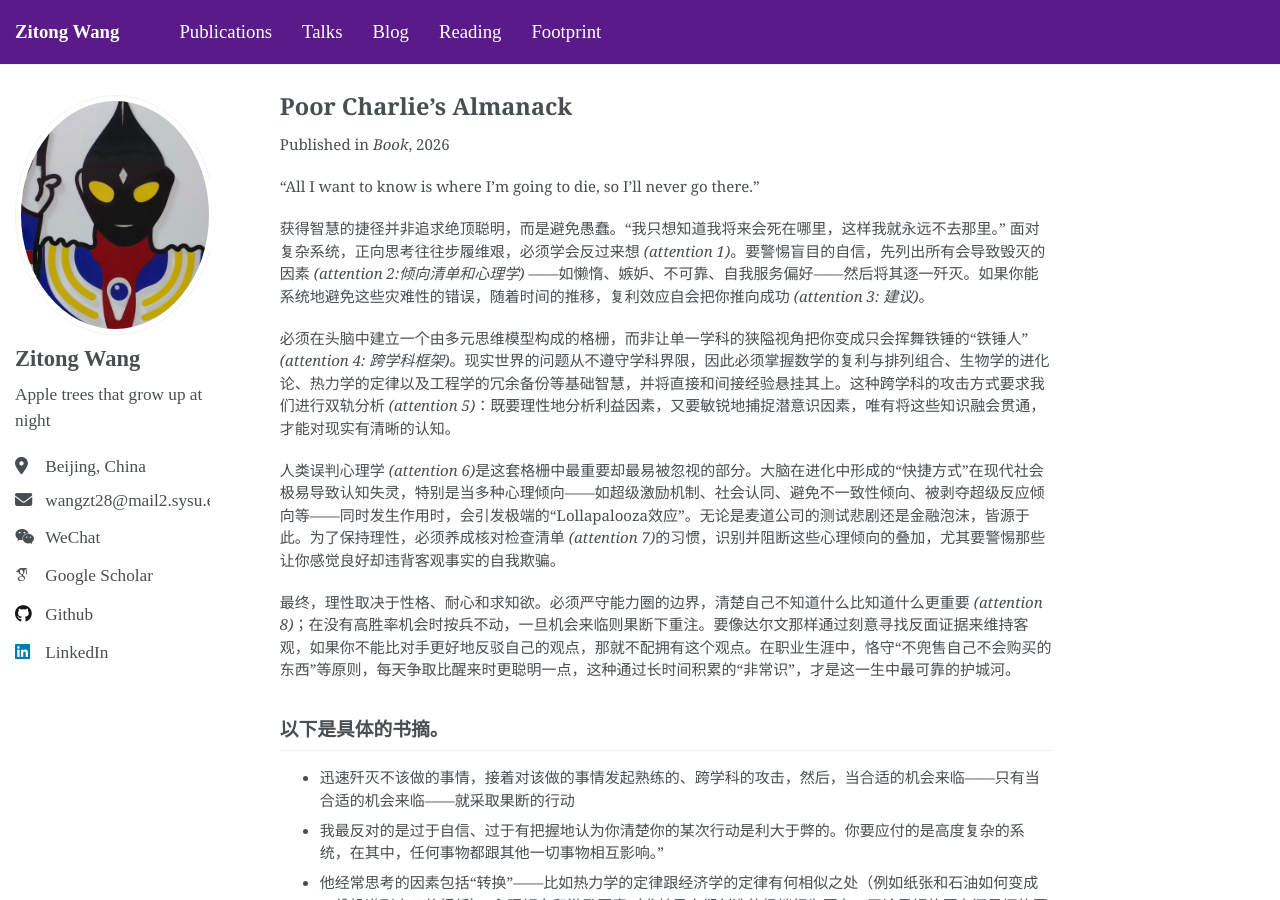
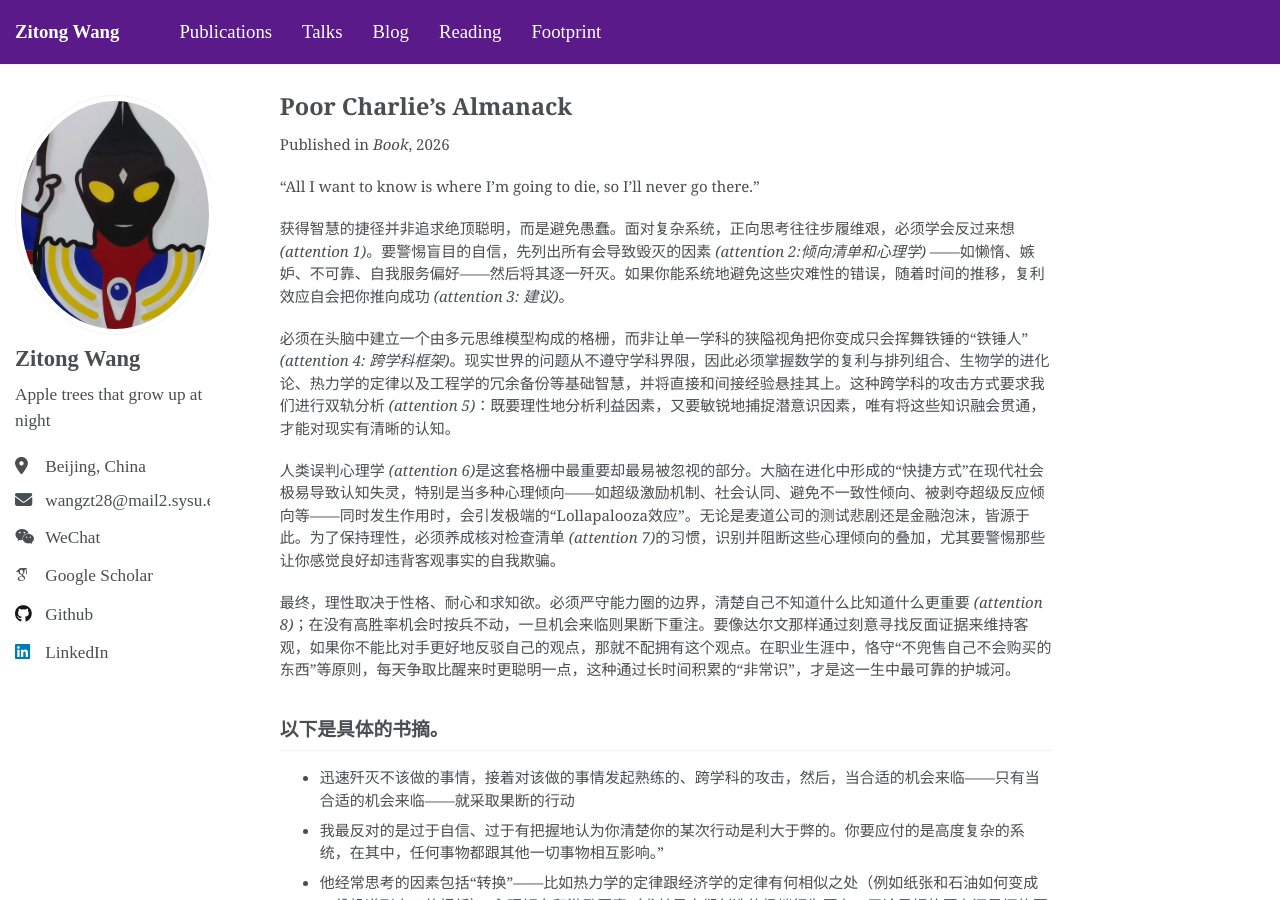
Before and after one commit to ZitongWang018/ZitongWang018.github.io, a Jekyll site: the page built from _reading/2025-01-01-sample-book.md, in a window 1280 px wide and 900 px high. Built offline with Jekyll 4.4.1, drawn with Linux system fonts in a browser that asks for light colours; some web fonts are replaced.

Commit message:
new update

```diff
--- a/_reading/2025-01-01-sample-book.md
+++ b/_reading/2025-01-01-sample-book.md
@@ -8,7 +8,7 @@ venue: "Book"
 
 "All I want to know is where I'm going to die, so I'll never go there."
 
-获得智慧的捷径并非追求绝顶聪明，而是避免愚蠢。“我只想知道我将来会死在哪里，这样我就永远不去那里。” 面对复杂系统，正向思考往往步履维艰，必须学会反过来想 *(attention 1)*。要警惕盲目的自信，先列出所有会导致毁灭的因素 *(attention 2:倾向清单和心理学)* ——如懒惰、嫉妒、不可靠、自我服务偏好——然后将其逐一歼灭。如果你能系统地避免这些灾难性的错误，随着时间的推移，复利效应自会把你推向成功 *(attention 3: 建议)*。
+获得智慧的捷径并非追求绝顶聪明，而是避免愚蠢。面对复杂系统，正向思考往往步履维艰，必须学会反过来想 *(attention 1)*。要警惕盲目的自信，先列出所有会导致毁灭的因素 *(attention 2:倾向清单和心理学)* ——如懒惰、嫉妒、不可靠、自我服务偏好——然后将其逐一歼灭。如果你能系统地避免这些灾难性的错误，随着时间的推移，复利效应自会把你推向成功 *(attention 3: 建议)*。
 
 必须在头脑中建立一个由多元思维模型构成的格栅，而非让单一学科的狭隘视角把你变成只会挥舞铁锤的“铁锤人” *(attention 4: 跨学科框架)*。现实世界的问题从不遵守学科界限，因此必须掌握数学的复利与排列组合、生物学的进化论、热力学的定律以及工程学的冗余备份等基础智慧，并将直接和间接经验悬挂其上。这种跨学科的攻击方式要求我们进行双轨分析 *(attention 5)*：既要理性地分析利益因素，又要敏锐地捕捉潜意识因素，唯有将这些知识融会贯通，才能对现实有清晰的认知。
 
```
